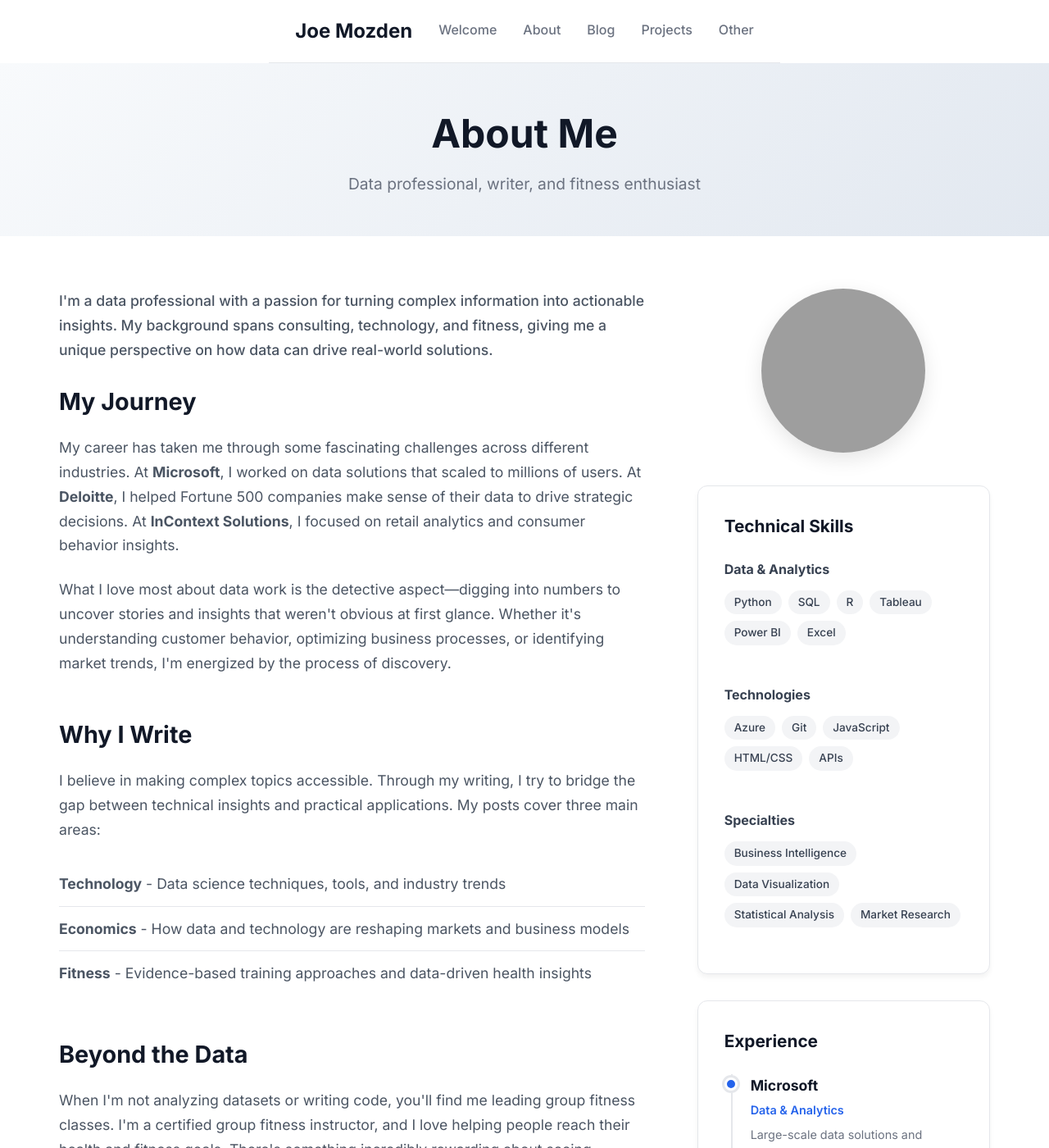
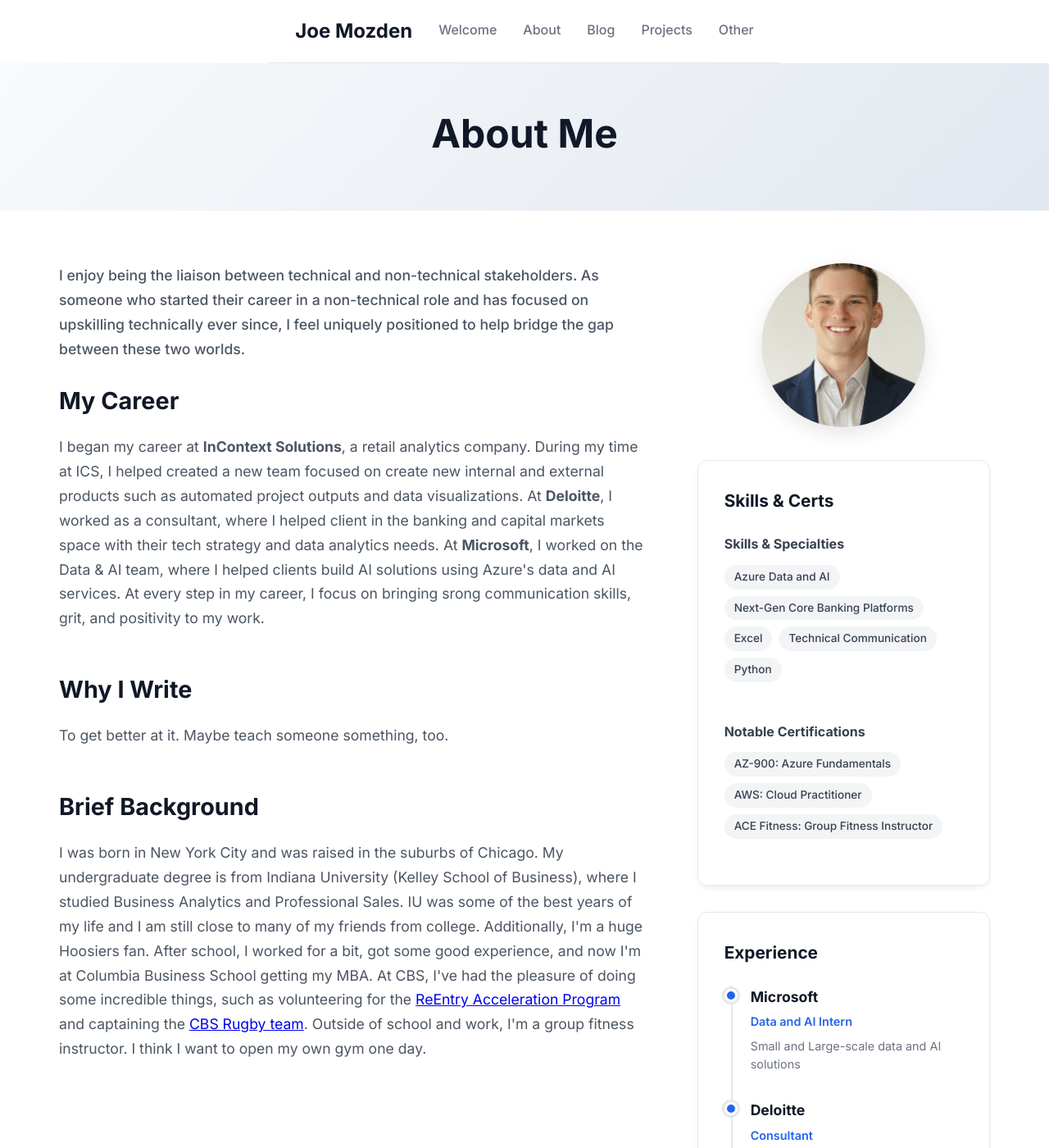
Before and after one commit to jmozden3/jmozden3.github.io, a Jekyll site: the page built from about.html, in a window 1280 px wide and 1400 px high. Shown: the whole window at 82% size. Built offline with Jekyll 4.4.1, drawn with Linux system fonts in a browser that asks for light colours; some of the changed text lies outside the part shown; grey boxes are pictures that could not be loaded.

Commit message:
updated about page

```diff
--- a/_config.yml
+++ b/_config.yml
@@ -7,8 +7,8 @@ baseurl: "" # the subpath of your site, e.g. /blog
 url: "https://jmozden3/github.io" # the base hostname & protocol for your site
 
 # Social links
-github_username: https://github.com/jmozden3
-linkedin_username: https://www.linkedin.com/in/joe-mozden/
+github_username: jmozden3
+linkedin_username: joe-mozden
 
 # Build settings
 markdown: kramdown
--- a/about.html
+++ b/about.html
@@ -6,7 +6,6 @@ title: About Me
 <div class="page-header">
     <div class="section-content">
         <h1>About Me</h1>
-        <p class="page-subtitle">Data professional, writer, and fitness enthusiast</p>
     </div>
 </div>
 
@@ -16,100 +15,65 @@ title: About Me
             <div class="about-text">
                 <div class="intro-text">
                     <p class="lead">
-                        I'm a data professional with a passion for turning complex information
-                        into actionable insights. My background spans consulting, technology,
-                        and fitness, giving me a unique perspective on how data can drive
-                        real-world solutions.
+                        I enjoy being the liaison between technical and non-technical stakeholders. As someone who started their career in a non-technical role and has focused on upskilling technically ever since, I feel uniquely positioned to help bridge the gap between these two worlds.
                     </p>
                 </div>
 
                 <div class="story-section">
-                    <h2>My Journey</h2>
+                    <h2>My Career</h2>
                     <p>
-                        My career has taken me through some fascinating challenges across different
-                        industries. At <strong>Microsoft</strong>, I worked on data solutions that
-                        scaled to millions of users. At <strong>Deloitte</strong>, I helped Fortune 500
-                        companies make sense of their data to drive strategic decisions. At
-                        <strong>InContext Solutions</strong>, I focused on retail analytics and
-                        consumer behavior insights.
+                        I began my career at <strong>InContext Solutions</strong>, a retail analytics company. During my time at ICS, I helped created a new team focused on create new internal and external products such as automated project outputs and data visualizations.
+                        At <strong>Deloitte</strong>, I worked as a consultant, where I helped client in the banking and capital markets space with their tech strategy and data analytics needs.
+                        At <strong>Microsoft</strong>, I worked on the Data & AI team, where I helped clients build AI solutions using Azure's data and AI services.
+                        At every step in my career, I focus on bringing srong communication skills, grit, and positivity to my work.
                     </p>
-                    <p>
-                        What I love most about data work is the detective aspect—digging into
-                        numbers to uncover stories and insights that weren't obvious at first glance.
-                        Whether it's understanding customer behavior, optimizing business processes,
-                        or identifying market trends, I'm energized by the process of discovery.
-                    </p>
+
                 </div>
 
                 <div class="writing-section">
                     <h2>Why I Write</h2>
                     <p>
-                        I believe in making complex topics accessible. Through my writing, I try to
-                        bridge the gap between technical insights and practical applications. My posts
-                        cover three main areas:
-                    </p>
-                    <ul class="topic-list">
-                        <li><strong>Technology</strong> - Data science techniques, tools, and industry trends</li>
-                        <li><strong>Economics</strong> - How data and technology are reshaping markets and business models</li>
-                        <li><strong>Fitness</strong> - Evidence-based training approaches and data-driven health insights</li>
-                    </ul>
+                        To get better at it. Maybe teach someone something, too.
                 </div>
 
                 <div class="personal-section">
-                    <h2>Beyond the Data</h2>
+                    <h2>Brief Background</h2>
                     <p>
-                        When I'm not analyzing datasets or writing code, you'll find me leading
-                        group fitness classes. I'm a certified group fitness instructor, and I love
-                        helping people reach their health and fitness goals. There's something
-                        incredibly rewarding about seeing someone achieve what they didn't think
-                        was possible.
+                        I was born in New York City and was raised in the suburbs of Chicago. My undergraduate degree is from Indiana University (Kelley School of Business), where I studied Business Analytics and Professional Sales.
+                        IU was some of the best years of my life and I am still close to many of my friends from college. Additionally, I'm a huge Hoosiers fan.
+                        After school, I worked for a bit, got some good experience, and now I'm at Columbia Business School getting my MBA.
+                        At CBS, I've had the pleasure of doing some incredible things, such as volunteering for the <a href="https://business.columbia.edu/socialenterprise/initiatives/reap" target="_blank" rel="noopener">ReEntry Acceleration Program</a> and captaining the <a href="https://groups.gsb.columbia.edu/rfc/home/" target="_blank" rel="noopener">CBS Rugby team</a>.
+                        Outside of school and work, I'm a group fitness instructor. I think I want to open my own gym one day.
                     </p>
-                    <p>
-                        I'm also passionate about volunteer work and community involvement. I believe
-                        in using my skills and time to contribute to meaningful causes, though much
-                        of this work involves confidential projects.
-                    </p>
+
                 </div>
             </div>
 
             <div class="about-sidebar">
                 <div class="profile-section">
-                    <img src="{{ '/assets/images/profile.jpg' | relative_url }}" alt="Joe Mozden" class="about-profile-img">
+                    <img src="{{ '/assets/images/profile-picture.jpeg' | relative_url }}" alt="Joe Mozden" class="about-profile-img">
                 </div>
 
                 <div class="skills-section">
-                    <h3>Technical Skills</h3>
+                    <h3>Skills & Certs</h3>
                     <div class="skill-categories">
                         <div class="skill-category">
-                            <h4>Data & Analytics</h4>
+                            <h4>Skills & Specialties</h4>
                             <div class="skills-list">
+                                <span class="skill-item">Azure Data and AI</span>
+                                <span class="skill-item">Next-Gen Core Banking Platforms</span>
+                                <span class="skill-item">Excel</span>
+                                <span class="skill-item">Technical Communication</span>
                                 <span class="skill-item">Python</span>
-                                <span class="skill-item">SQL</span>
-                                <span class="skill-item">R</span>
-                                <span class="skill-item">Tableau</span>
-                                <span class="skill-item">Power BI</span>
-                                <span class="skill-item">Excel</span>
                             </div>
                         </div>
 
                         <div class="skill-category">
-                            <h4>Technologies</h4>
+                            <h4>Notable Certifications</h4>
                             <div class="skills-list">
-                                <span class="skill-item">Azure</span>
-                                <span class="skill-item">Git</span>
-                                <span class="skill-item">JavaScript</span>
-                                <span class="skill-item">HTML/CSS</span>
-                                <span class="skill-item">APIs</span>
-                            </div>
-                        </div>
-
-                        <div class="skill-category">
-                            <h4>Specialties</h4>
-                            <div class="skills-list">
-                                <span class="skill-item">Business Intelligence</span>
-                                <span class="skill-item">Data Visualization</span>
-                                <span class="skill-item">Statistical Analysis</span>
-                                <span class="skill-item">Market Research</span>
+                                <span class="skill-item">AZ-900: Azure Fundamentals</span>
+                                <span class="skill-item">AWS: Cloud Practitioner</span>
+                                <span class="skill-item">ACE Fitness: Group Fitness Instructor</span>
                             </div>
                         </div>
                     </div>
@@ -122,8 +86,8 @@ title: About Me
                             <div class="timeline-marker"></div>
                             <div class="timeline-content">
                                 <h4>Microsoft</h4>
-                                <p class="timeline-role">Data & Analytics</p>
-                                <p class="timeline-description">Large-scale data solutions and business intelligence</p>
+                                <p class="timeline-role">Data and AI Intern</p>
+                                <p class="timeline-description">Small and Large-scale data and AI solutions</p>
                             </div>
                         </div>
 
@@ -131,8 +95,8 @@ title: About Me
                             <div class="timeline-marker"></div>
                             <div class="timeline-content">
                                 <h4>Deloitte</h4>
-                                <p class="timeline-role">Consulting</p>
-                                <p class="timeline-description">Strategic data analysis for Fortune 500 clients</p>
+                                <p class="timeline-role">Consultant</p>
+                                <p class="timeline-description">Tech strategy for Banking and Cap Markets clients</p>
                             </div>
                         </div>
 
@@ -140,7 +104,7 @@ title: About Me
                             <div class="timeline-marker"></div>
                             <div class="timeline-content">
                                 <h4>InContext Solutions</h4>
-                                <p class="timeline-role">Analytics</p>
+                                <p class="timeline-role">Customer Success</p>
                                 <p class="timeline-description">Retail analytics and consumer behavior insights</p>
                             </div>
                         </div>
@@ -149,8 +113,30 @@ title: About Me
                             <div class="timeline-marker"></div>
                             <div class="timeline-content">
                                 <h4>Group Fitness Instructor</h4>
-                                <p class="timeline-role">Certified Trainer</p>
-                                <p class="timeline-description">Leading classes and helping people reach fitness goals</p>
+                                <p class="timeline-role">Part-Time</p>
+                                <p class="timeline-description">Leading HIIT classes of 25+ people</p>
+                            </div>
+                        </div>
+                    </div>
+                </div>
+
+                <div class="schooling-timeline">
+                    <h3>Schooling</h3>
+                    <div class="timeline">
+                        <div class="timeline-item">
+                            <div class="timeline-marker"></div>
+                            <div class="timeline-content">
+                                <h4>Indiana University</h4>
+                                <p class="timeline-role">Undergraduate</p>
+                                <p class="timeline-description">B.S. in Business Analytics & Professional Sales</p>
+                            </div>
+                        </div>
+                        <div class="timeline-item">
+                            <div class="timeline-marker"></div>
+                            <div class="timeline-content">
+                                <h4>Columbia Business School</h4>
+                                <p class="timeline-role">Graduate</p>
+                                <p class="timeline-description">MBA, Data Analytics & AI Concentration</p>
                             </div>
                         </div>
                     </div>
@@ -158,8 +144,7 @@ title: About Me
 
                 <div class="contact-cta">
                     <h3>Let's Connect</h3>
-                    <p>Interested in collaborating or just want to chat about data, economics, or fitness?</p>
-                    <a href="{{ '/contact' | relative_url }}" class="btn btn-primary">Get In Touch</a>
+                    <a href="mailto:jmozden3@gmail.com" class="btn btn-primary">Get In Touch</a>
                 </div>
             </div>
         </div>
@@ -263,6 +248,7 @@ title: About Me
 
 .skills-section,
 .experience-timeline,
+.schooling-timeline,
 .contact-cta {
     background: white;
     border-radius: 0.75rem;
@@ -274,6 +260,7 @@ title: About Me
 
 .skills-section h3,
 .experience-timeline h3,
+.schooling-timeline h3,
 .contact-cta h3 {
     color: #111827;
     margin-bottom: 1.5rem;
--- a/blog.html
+++ b/blog.html
@@ -6,7 +6,7 @@ title: Blog
 <div class="page-header">
     <div class="section-content">
         <h1>Blog</h1>
-        <p class="page-subtitle">Writing about tech, economics, and fitness</p>
+        <p class="page-subtitle">Writing about tech, economics, and other interesting stuff</p>
     </div>
 </div>
 
--- a/index.html
+++ b/index.html
@@ -7,7 +7,7 @@ title: Welcome
     <div class="hero-content">
         <div class="hero-text">
             <h1>Hi, I'm <span class="highlight">Joe Mozden</span></h1>
-            <h2>Data Professional & Writer</h2>
+            <h2>Columbia Business School Student | Business Professional </h2>
             <p class="hero-description">
                 I am currently a student at CBS studying Data Analytics and AI.
                 I enjoy reading and writing about tech and economics, but also have a passion for fitness and sports.
@@ -20,7 +20,7 @@ title: Welcome
         </div>
         <div class="hero-image">
             <div class="profile-placeholder">
-                <img src="{{ '/assets/images/profile-picture.jpg' | relative_url }}" alt="Joe Mozden" class="profile-img">
+                <img src="{{ '/assets/images/profile-picture.jpeg' | relative_url }}" alt="Joe Mozden" class="profile-img">
             </div>
         </div>
     </div>
```
Also changed, not shown: _posts/2025-08-18-welcome.md (+4 -37 lines).
